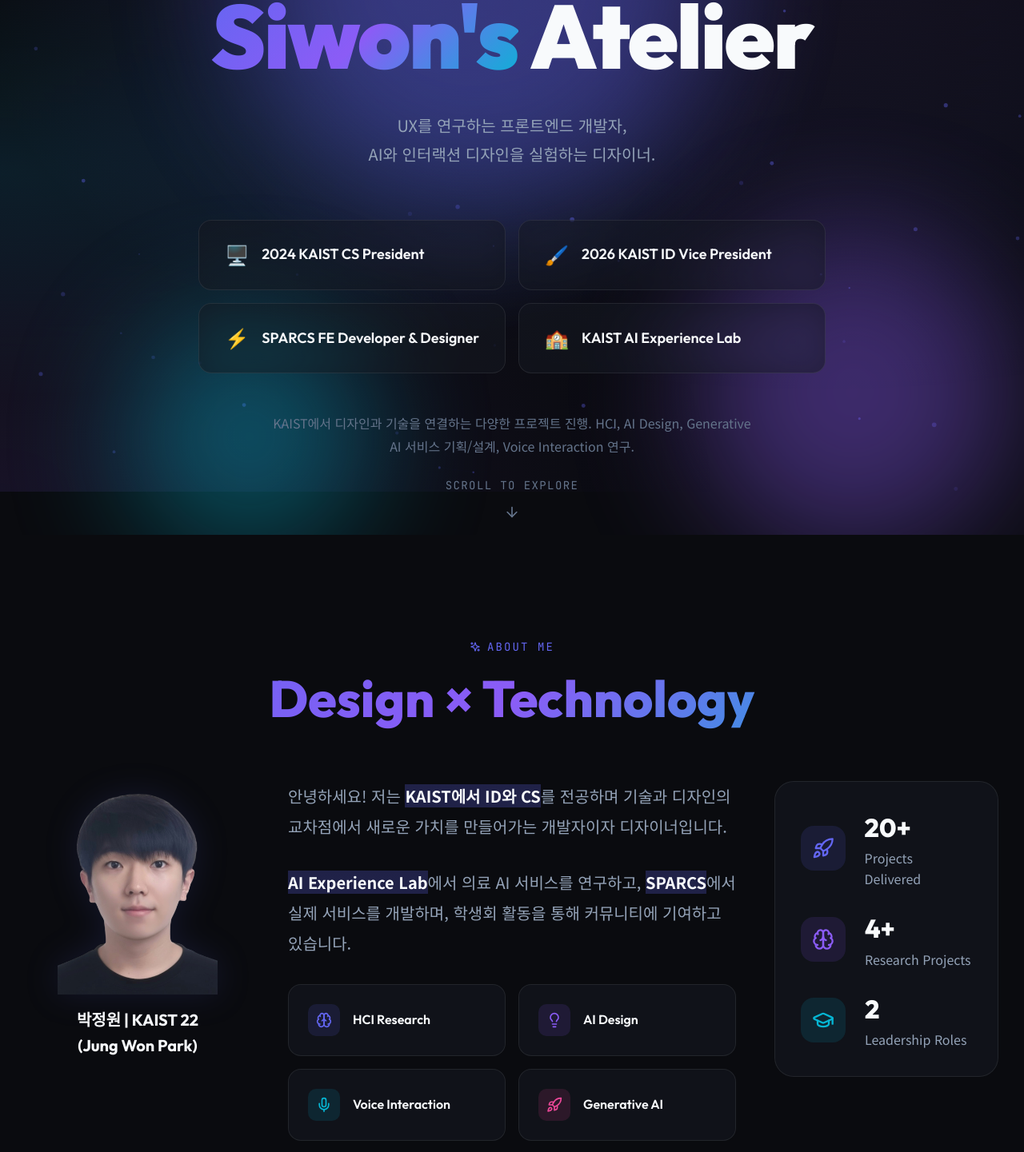
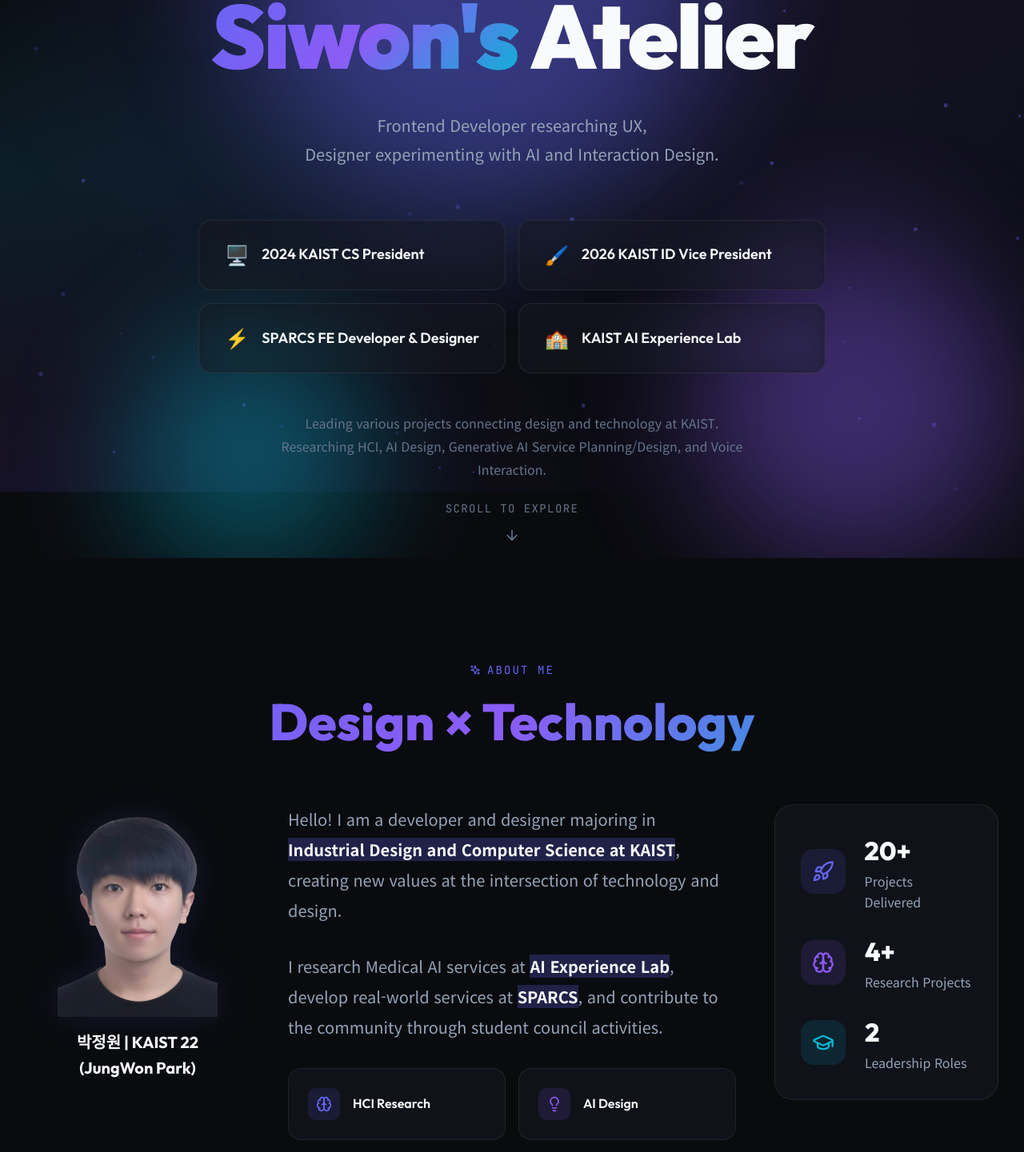
Before and after one commit to ksiwon/siwon-atelier, a React (Vite) app: page / in a window 1280 px wide. Shown: the part 185-1626 px from the top of the page at 80% size. Built offline with nearby package versions, Linux system fonts and the light colour scheme.

Commit message:
ENG change

```diff
--- a/src/components/About.tsx
+++ b/src/components/About.tsx
@@ -242,7 +242,7 @@
             transition={{ duration: 0.6 }}
           >
             <ProfileImage src="/profile-nobg.png" alt="Profile" />
-            <ProfileName>박정원 | KAIST 22<br/> (Jung Won Park)</ProfileName>
+            <ProfileName>박정원 | KAIST 22<br/> (JungWon Park)</ProfileName>
           </ProfileContainer>
 
           <TextContent
@@ -252,13 +252,13 @@
             transition={{ duration: 0.6, delay: 0.1 }}
           >
             <AboutText>
-              안녕하세요! 저는 <Highlight>KAIST에서 ID와 CS</Highlight>를
-              전공하며 기술과 디자인의 교차점에서 새로운 가치를 만들어가는 개발자이자 디자이너입니다.
+              Hello! I am a developer and designer majoring in <Highlight>Industrial Design and Computer Science at KAIST</Highlight>,
+              creating new values at the intersection of technology and design.
             </AboutText>
             <AboutText>
-              <Highlight>AI Experience Lab</Highlight>에서 의료 AI 서비스를 연구하고,&nbsp;
-              <Highlight>SPARCS</Highlight>에서 실제 서비스를 개발하며, 학생회 활동을 통해
-              커뮤니티에 기여하고 있습니다.
+              I research Medical AI services at <Highlight>AI Experience Lab</Highlight>,&nbsp;
+              develop real-world services at <Highlight>SPARCS</Highlight>, and contribute to the community through
+              student council activities.
             </AboutText>
 
             <InterestsGrid
--- a/src/components/Contact.tsx
+++ b/src/components/Contact.tsx
@@ -220,7 +220,7 @@
           </SectionTag>
           <SectionTitle>Let's Connect</SectionTitle>
           <SectionSubtitle>
-            프로젝트 협업, 연구 참여, 또는 단순한 대화도 환영합니다
+            Open to project collaborations, research participation, or just a casual chat.
           </SectionSubtitle>
         </SectionHeader>
 
--- a/src/components/Hero.tsx
+++ b/src/components/Hero.tsx
@@ -265,8 +265,8 @@
           </HeroTitle>
 
           <HeroSubtitle variants={itemVariants}>
-            UX를 연구하는 프론트엔드 개발자,<br />
-            AI와 인터랙션 디자인을 실험하는 디자이너.
+            Frontend Developer researching UX,<br />
+            Designer experimenting with AI and Interaction Design.
           </HeroSubtitle>
 
           <RolesGrid variants={containerVariants}>
--- a/src/components/TechStack.tsx
+++ b/src/components/TechStack.tsx
@@ -1,6 +1,6 @@
 import styled, { keyframes } from 'styled-components';
 import { motion } from 'framer-motion';
-import { Sparkles, Code2, Palette, Database, Cloud, Gamepad2, Film, Box, Cpu, Layers } from 'lucide-react';
+import { Sparkles, Code2, Palette, Database, Cloud, Box, Cpu, Layers } from 'lucide-react';
 import { techStack } from '../data/projects';
 
 const scroll = keyframes`
@@ -201,18 +201,21 @@
   'TensorFlow': { icon: <Cpu size={20} />, color: '#ff6f00' },
   'PyTorch': { icon: <Cpu size={20} />, color: '#ee4c2c' },
   'Figma': { icon: <Palette size={20} />, color: '#f24e1e' },
-  'Framer': { icon: <Box size={20} />, color: '#0055ff' },
+
   'Node.js': { icon: <Code2 size={20} />, color: '#339933' },
-  'PostgreSQL': { icon: <Database size={20} />, color: '#4169e1' },
+
   'MongoDB': { icon: <Database size={20} />, color: '#47a248' },
   'AWS': { icon: <Cloud size={20} />, color: '#ff9900' },
   'Docker': { icon: <Box size={20} />, color: '#2496ed' },
   'Git': { icon: <Code2 size={20} />, color: '#f05032' },
-  'Three.js': { icon: <Box size={20} />, color: '#ffffff' },
-  'WebGL': { icon: <Box size={20} />, color: '#990000' },
-  'Unity': { icon: <Gamepad2 size={20} />, color: '#ffffff' },
+  'Javascript': { icon: <Code2 size={20} />, color: '#f7df1e' },
+  'Streamlit': { icon: <Code2 size={20} />, color: '#ff4b4b' },
+  'MySQL': { icon: <Database size={20} />, color: '#4479a1' },
+  'Render': { icon: <Cloud size={20} />, color: '#46e3b7' },
+  'Netlify': { icon: <Cloud size={20} />, color: '#00c7b7' },
   'Blender': { icon: <Box size={20} />, color: '#f5792a' },
-  'Adobe CC': { icon: <Film size={20} />, color: '#ff0000' },
+
+
 };
 
 const skillCategories = [
@@ -220,25 +223,25 @@
     title: 'Frontend',
     icon: <Code2 size={22} />,
     color: '#61dafb',
-    skills: ['React', 'Next.js', 'TypeScript', 'Vue.js', 'Framer Motion', 'Three.js']
+    skills: ['React', 'Next.js', 'TypeScript', 'Javascript', 'Streamlit']
   },
   {
     title: 'Backend & AI',
     icon: <Cpu size={22} />,
     color: '#ff6f00',
-    skills: ['Python', 'FastAPI', 'Node.js', 'TensorFlow', 'PyTorch', 'LangChain']
+    skills: ['Python', 'FastAPI', 'Node.js', 'TensorFlow', 'PyTorch', 'MySQL']
   },
   {
     title: 'Design',
     icon: <Palette size={22} />,
     color: '#f24e1e',
-    skills: ['Figma', 'Framer', 'Adobe XD', 'Blender', 'After Effects', 'Prototyping']
+    skills: ['Figma', 'Adobe XD', 'Blender', 'After Effects', 'Prototyping']
   },
   {
     title: 'Infrastructure',
     icon: <Cloud size={22} />,
     color: '#ff9900',
-    skills: ['AWS', 'Docker', 'PostgreSQL', 'MongoDB', 'Git', 'CI/CD']
+    skills: ['AWS', 'Docker', 'MongoDB', 'Git', 'Render', 'Netlify']
   }
 ];
 
--- a/src/data/projects.ts
+++ b/src/data/projects.ts
@@ -235,9 +235,10 @@
 
 export const techStack = [
   'React', 'TypeScript', 'Next.js', 'Python', 'FastAPI',
-  'TensorFlow', 'PyTorch', 'Figma', 'Framer', 'Node.js',
-  'PostgreSQL', 'MongoDB', 'AWS', 'Docker', 'Git',
-  'Three.js', 'WebGL', 'Unity', 'Blender', 'Adobe CC'
+  'TensorFlow', 'PyTorch', 'Figma', 'Node.js',
+  'MongoDB', 'AWS', 'Docker', 'Git',
+  'Javascript', 'Streamlit', 'MySQL', 'Render', 'Netlify',
+  'Blender'
 ];
 
 export const roles = [
@@ -247,7 +248,7 @@
   { title: 'KAIST AI Experience Lab', icon: '🏫', glitch: true }
 ];
 
-export const aboutDescription = 'KAIST에서 디자인과 기술을 연결하는 다양한 프로젝트 진행. HCI, AI Design, Generative AI 서비스 기획/설계, Voice Interaction 연구.';
+export const aboutDescription = 'Leading various projects connecting design and technology at KAIST. Researching HCI, AI Design, Generative AI Service Planning/Design, and Voice Interaction.';
 
 export const contacts = {
   email1: 'pjo12346@kaist.ac.kr',
```
